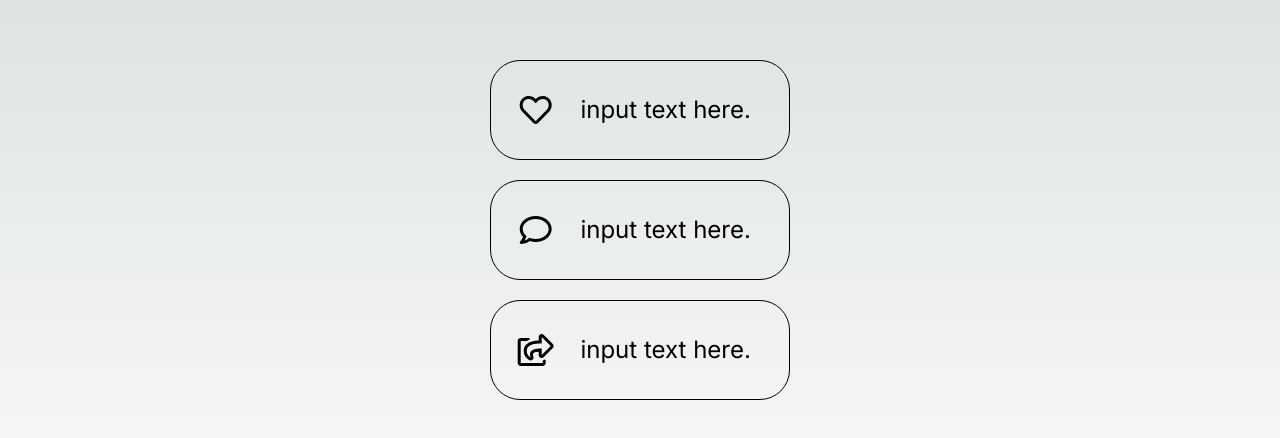
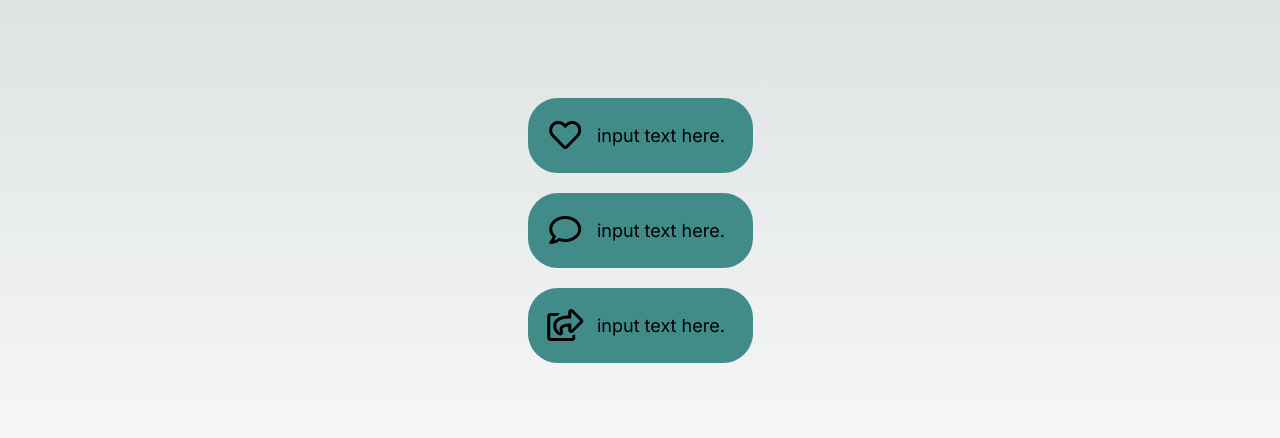
Before and after one commit to algolkk/links, a Next.js app: page / in a window 1280 px wide. Shown: the part 170-608 px from the top of the page. Built offline with nearby package versions, Linux system fonts and the light colour scheme.

Commit message:
fix design (color)

```diff
--- a/src/app/component/Card.module.css
+++ b/src/app/component/Card.module.css
@@ -1,12 +1,13 @@
 .cardContainer {
     display: flex;
     align-items: center;
-    height: 100px;
-    width: 300px;
-    font-size: x-large;
-    border: 1px solid currentColor;
+    height: 75px;
+    width: 225px;
+    font-size: large;
+    border: 5px solid #418b89;
     border-radius: 30px;
     margin: 10px;
+    background-color: #418b89;
     /* transition: transform 0.2s; */
 }
 
```
